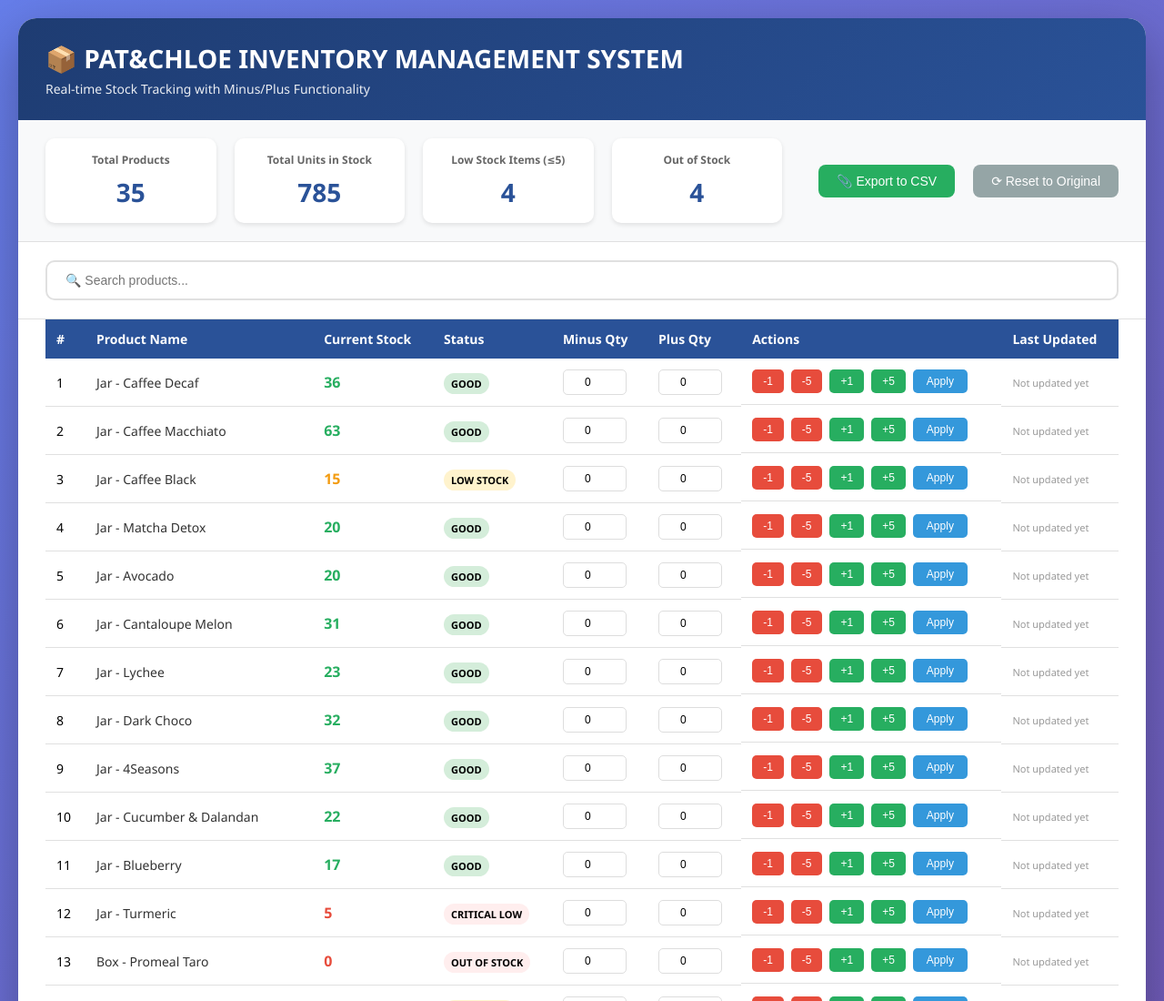
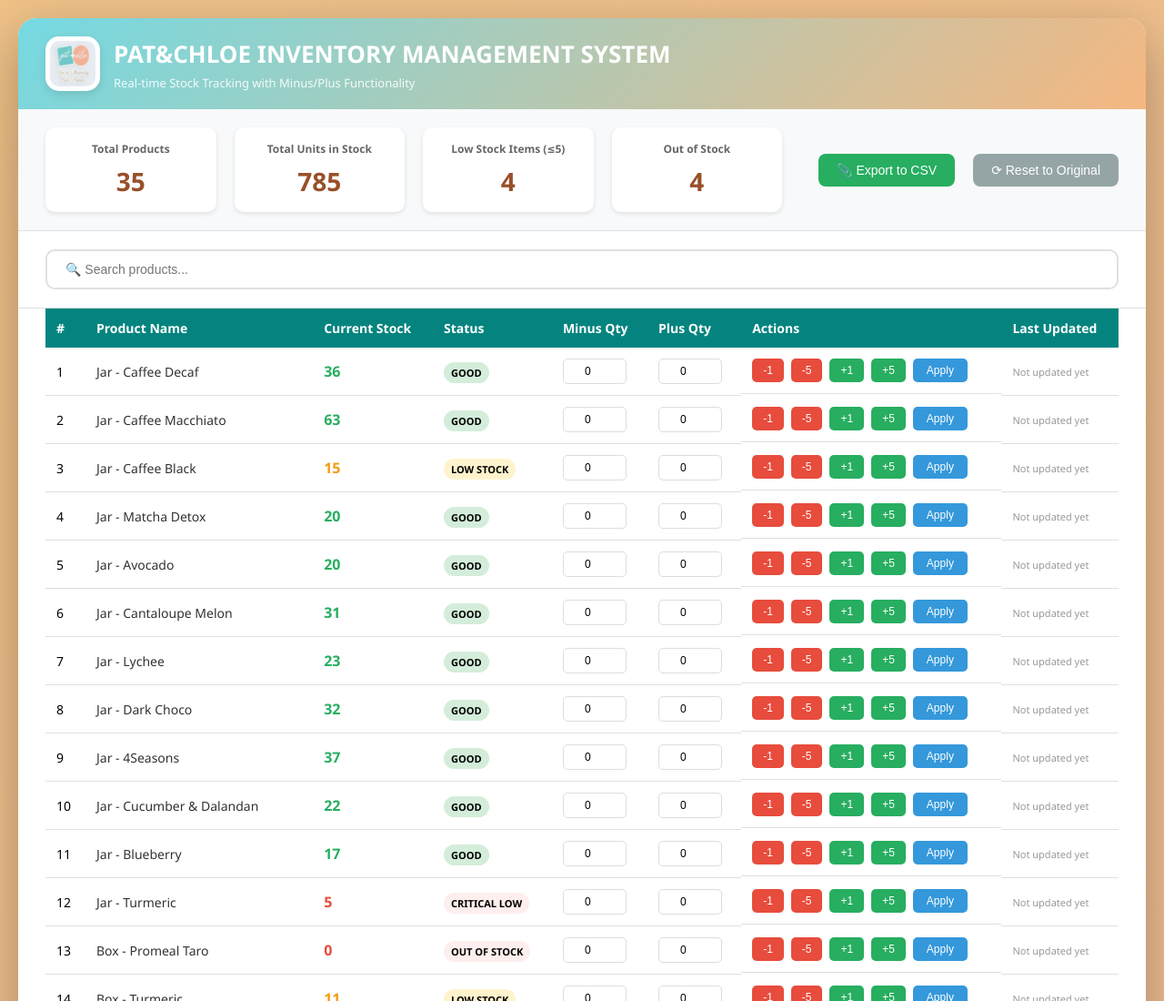
Before and after one commit to mariejab/patandchloeinventory-system, a plain HTML site: page index.html in a window 1280 px wide. Shown: the top 1100 px of the page at 91% size. Drawn offline with Linux system fonts and the light colour scheme.

Commit message:
Update index.html

```diff
--- a/index.html
+++ b/index.html
@@ -3,7 +3,7 @@
 <head>
     <meta charset="UTF-8">
     <meta name="viewport" content="width=device-width, initial-scale=1.0">
-    <title>Inventory Management System | May 2026</title>
+    <title>PAT&CHLOE Inventory Management System</title>
     <link rel="icon" type="image/x-icon" href="favicon.png">
     <style>
         * {
@@ -14,7 +14,7 @@
 
         body {
             font-family: 'Segoe UI', Tahoma, Geneva, Verdana, sans-serif;
-            background: linear-gradient(135deg, #667eea 0%, #764ba2 100%);
+            background: linear-gradient(135deg, #efc288 0%, #eeb996 100%);
             min-height: 100vh;
             padding: 20px;
         }
@@ -29,19 +29,19 @@
         }
 
         .header {
-            background: linear-gradient(135deg, #1e3c72 0%, #2a5298 100%);
-            color: white;
-            padding: 25px 30px;
+            background: linear-gradient(135deg, #74d9e2 0%, #f5b781 100%);
+            color: rgb(255, 255, 255);
+            padding: 20px 30px;
         }
 
         .header h1 {
-            font-size: 28px;
+            font-size: 26px;
             margin-bottom: 5px;
         }
 
         .header p {
             opacity: 0.9;
-            font-size: 14px;
+            font-size: 13px;
         }
 
         .stats-bar {
@@ -70,7 +70,7 @@
         .stat-card .number {
             font-size: 28px;
             font-weight: bold;
-            color: #2a5298;
+            color: #98502a;
         }
 
         .search-bar {
@@ -105,7 +105,7 @@
         }
 
         th {
-            background: #2a5298;
+            background: #05847f;
             color: white;
             padding: 12px;
             text-align: left;
@@ -265,14 +265,26 @@
                 font-size: 12px;
                 padding: 8px;
             }
+            .header h1 {
+                font-size: 18px;
+            }
         }
     </style>
 </head>
 <body>
     <div class="container">
+        <!-- HEADER WITH LOGO ON LEFT SIDE -->
         <div class="header">
-            <h1>📦 PAT&CHLOE INVENTORY MANAGEMENT SYSTEM</h1>
-            <p>Real-time Stock Tracking with Minus/Plus Functionality</p>
+            <div style="display: flex; align-items: center; gap: 20px; flex-wrap: wrap;">
+                <div style="display: flex; align-items: center; gap: 15px;">
+                    <!-- LOGO IMAGE (favicon.png) -->
+                    <img src="favicon.png" alt="PAT&CHLOE Logo" style="height: 60px; width: auto; border-radius: 15px; background: white; padding: 5px; box-shadow: 0 4px 10px rgba(0,0,0,0.1);">
+                    <div>
+                        <h1>PAT&CHLOE INVENTORY MANAGEMENT SYSTEM</h1>
+                        <p>Real-time Stock Tracking with Minus/Plus Functionality</p>
+                    </div>
+                </div>
+            </div>
         </div>
 
         <div class="stats-bar">
```
